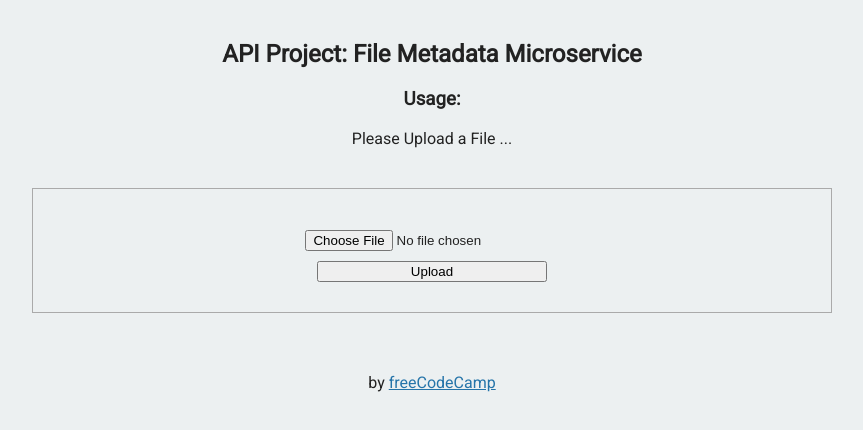
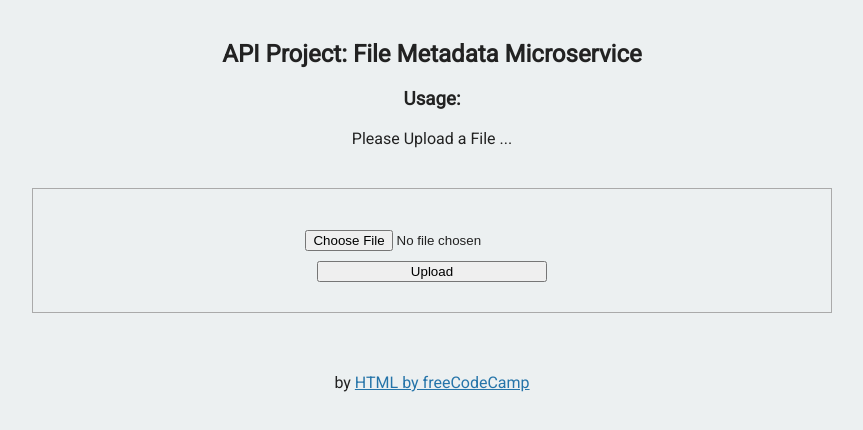
Before and after one commit to M-Minkov/File-Metadata-Microservice, a website: page views/index.html in a window 1280 px wide. Shown: the whole page, without its empty margins (208-1071 px from the left). Drawn offline with Linux system fonts and the light colour scheme.

Commit message:
Reference

```diff
--- a/server.js
+++ b/server.js
@@ -10,8 +10,6 @@ app.use(cors());
 app.use('/public', express.static(process.cwd() + '/public'));
 app.use(express.urlencoded({extended : true}));
 app.use(express.json());
-
-
 
 
 app.get('/', function (req, res) {
--- a/views/index.html
+++ b/views/index.html
@@ -27,7 +27,7 @@
       <div class="footer">
         <p>
           by
-          <a href="http://www.freecodecamp.com">freeCodeCamp</a>
+          <a href="http://www.freecodecamp.com">HTML by freeCodeCamp</a>
         </p>
       </div>
    </body>
```
